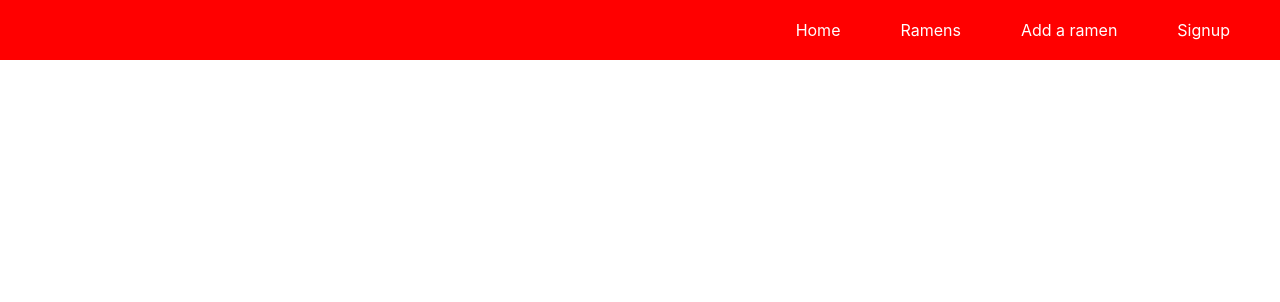
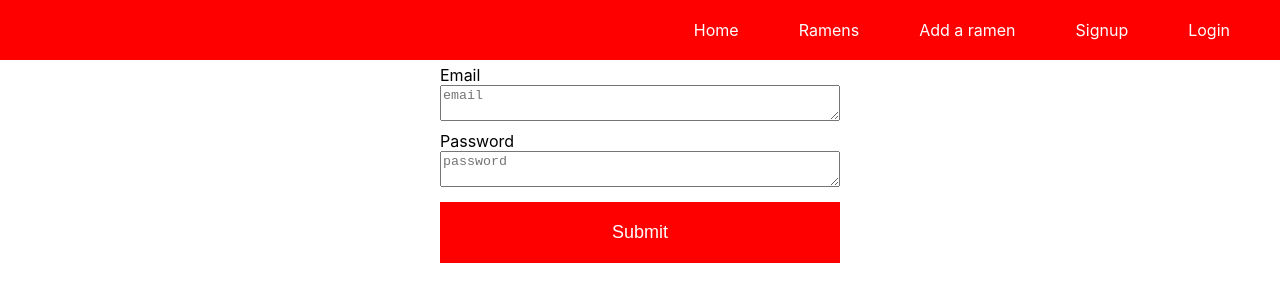
Before and after one commit to IliaZolas/Ramen-Cookbook, a React (Create React App) app in the folder client/: page /login in a window 1280 px wide. Shown: the top 302 px of the page. Built offline with nearby package versions, Linux system fonts and the light colour scheme.

Commit message:
ft/todo-11 - added login form with basic functions, updated signup form image border radius

```diff
--- a/client/src/App.js
+++ b/client/src/App.js
@@ -6,6 +6,7 @@ import NewRamen from './pages/newRamen';
 import UpdateRamen from './pages/updateRamen';
 import ShowRamen from './pages/showRamen';
 import AddUser from './pages/signup';
+import LoginUser from './pages/login';
 import {BrowserRouter as Router, Route, Routes} from 'react-router-dom';
 
 function App() {
@@ -20,6 +21,7 @@ function App() {
           <Route path="/ramen/update/:id" element={<UpdateRamen />} />
           <Route path="/ramen/show/:id" element={<ShowRamen />} />
           <Route path="/signup" element={<AddUser />} />
+          <Route path="/login" element={<LoginUser />} />
         </Routes>
       </div>
     </Router>
--- a/client/src/components/navbar.js
+++ b/client/src/components/navbar.js
@@ -17,6 +17,9 @@ const Navbar = () => {
                 <Link to="/signup" className="navitem">
                     Signup
                 </Link>
+                <Link to="/login" className="navitem">
+                    Login
+                </Link>
             </div>
         </div>
     );
--- a/client/src/components/ramenForm.css
+++ b/client/src/components/ramenForm.css
@@ -39,3 +39,16 @@ input {
 .hidden {
     display: none;
 }
+
+.new-user-image {
+    border-radius: 50%;
+}
+
+.form-user-image-container {
+    border-radius: 50%;
+    background-color: lightgrey;
+    width: 250px;
+    height: 250px;
+    margin: auto;
+    margin-top: 30px;
+}
--- a/client/src/pages/login.js
+++ b/client/src/pages/login.js
@@ -0,0 +1,69 @@
+import { useState } from "react";
+import { useNavigate } from 'react-router-dom';
+// import ramens from "../../../server/models/ramens";
+import {Image} from 'cloudinary-react';
+import "../components/ramenForm.css"
+
+const LoginUser = () => {
+    const [email, setEmail ] = useState('');
+    const [password, setPassword] = useState('');
+    const navigate = useNavigate();
+
+    // console.log("image url in state:",imageUrl);
+
+    const loginUser = async ( email, password) => {
+        await fetch('http://localhost:4000/app/login', {
+        method: 'POST',
+        body: JSON.stringify({
+            email: email,
+            password: password
+        }),
+        headers: {
+            'Content-type': 'application/json; charset=UTF-8'
+        },
+        })
+        .then((response) => {
+            console.log(response.json());
+        })
+        .then(() => {
+        setEmail();
+        setPassword();
+        })
+        .catch((err) => {
+        console.log(err.message , ":error message");
+    });
+    navigate('/ramen');
+};
+
+const handleSubmit = (e) => {
+    e.preventDefault();
+    // uploadImage(file);
+    loginUser(email, password);
+};
+
+    return (
+    <div>
+        <form method="post" onSubmit={handleSubmit} enctype="multipart/form-data">
+            <label className="labels">
+                Email
+                <textarea
+                    type="textarea"
+                    name="email"
+                    placeholder="email"
+                    onChange={e => setEmail(e.target.value)} />
+            </label>
+            <label className="labels">
+                Password
+                <textarea
+                    type="textarea"
+                    name="password"
+                    placeholder="password"
+                    onChange={e => setPassword(e.target.value)} />
+            </label>
+            <input type="submit" value="Submit" className="primary-submit-button" />
+        </form>
+    </div>
+    )
+};
+
+export default LoginUser;
--- a/client/src/pages/signup.js
+++ b/client/src/pages/signup.js
@@ -74,7 +74,7 @@ const handleSubmit = (e) => {
 
     return (
     <div>
-        <div className="form-image-container">
+        <div className="form-user-image-container">
             <Image className="new-user-image" cloudName="iliacloud9" publicId={imageUrl} />
         </div>
         <form method="post" onSubmit={handleSubmit} enctype="multipart/form-data">
```
Also changed, not shown: 1 other file (tests, documents, lock files or other folders).
